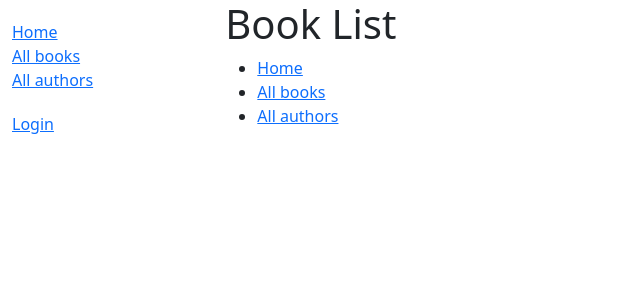
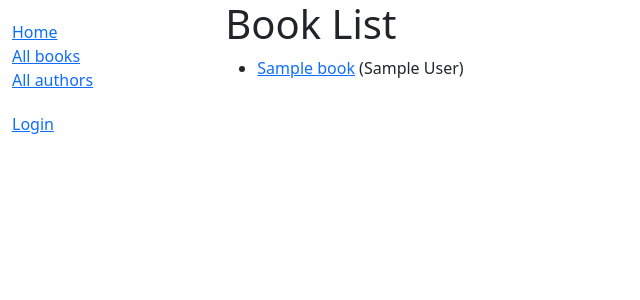
Before and after one commit to CColin5/csci313-assignment-3-Colin-Campbell, a Django app: template locallibrary/catalog/templates/catalog/book_list.html in a window 1280 px wide. Shown: the top 300 px of the page, without its empty margins (0-640 px from the left). Run offline with Django 5.2, Linux system fonts and the light colour scheme; the template is opened without the code that fills it: most values are stand-ins (such as "Sample title", 1, 10 or a date in 2020).

Commit message:
Fixed previous errors
Fixed errors, so I can see the book list now

```diff
--- a/locallibrary/catalog/templates/catalog/book_list.html
+++ b/locallibrary/catalog/templates/catalog/book_list.html
@@ -1,14 +1,17 @@
-{% extends "base_generic.html" %} {% block content %}
+{% extends "base_generic.html" %}
+
+{% block content %}
   <h1>Book List</h1>
   {% if book_list %}
     <ul>
       {% for book in book_list %}
-  <li><a href="{% url 'index' %}">Home</a></li>
-  <li><a href="{% url 'books' %}">All books</a></li>
-  <li><a href="">All authors</a></li>
-
+      <li>
+        <a href="{{ book.get_absolute_url }}">{{ book.title }}</a>
+        ({{book.author}})
+      </li>
       {% endfor %}
     </ul>
   {% else %}
     <p>There are no books in the library.</p>
-{% endif %} {% endblock %}
+  {% endif %}
+{% endblock %}
--- a/locallibrary/catalog/views.py
+++ b/locallibrary/catalog/views.py
@@ -33,9 +33,6 @@ def index(request):
 
 from django.views import generic
 
-class BookListView(generic.ListView):
-    model = Book
-
 class BookDetailView(generic.DetailView):
     model = Book
 
```
Also changed, not shown: locallibrary/catalog/templates/catalog/book_detail.html (+5 -4 lines), locallibrary/db.sqlite3. Lines whose indentation alone changed are shown as unchanged.
